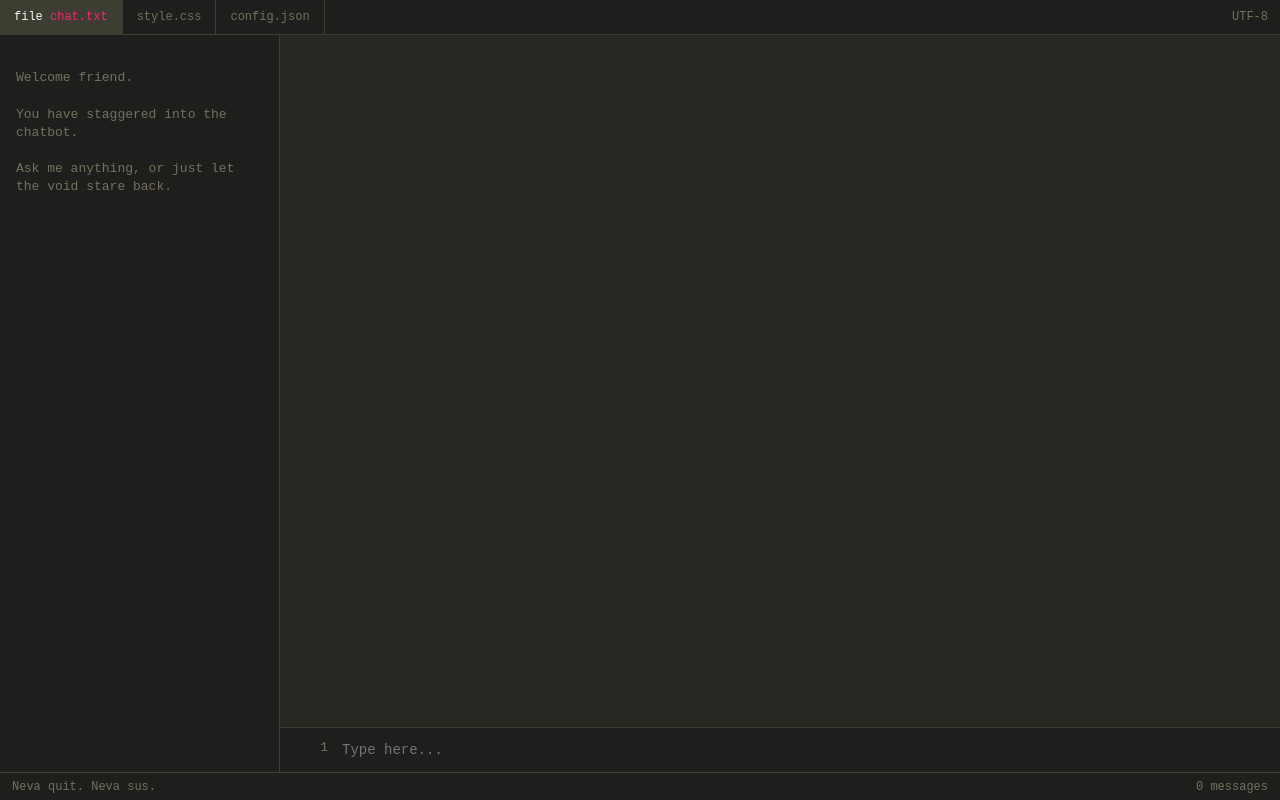
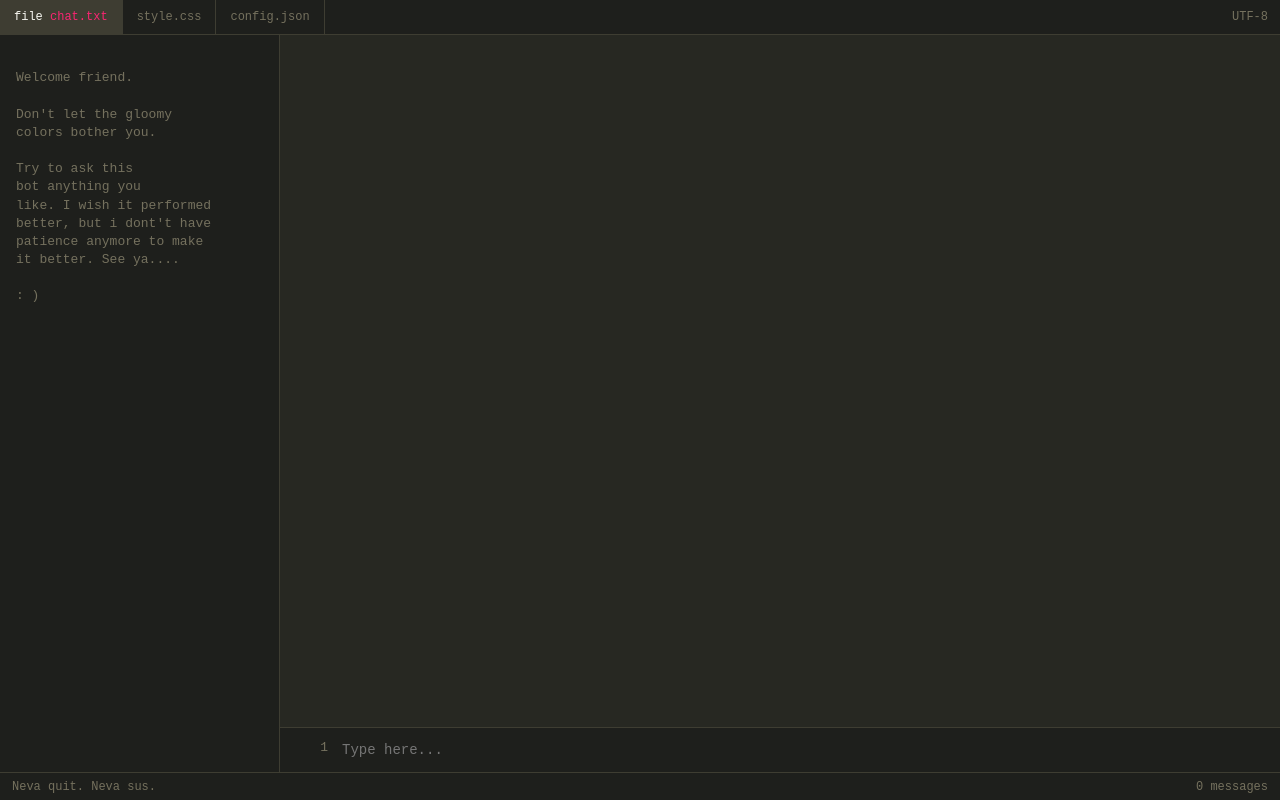
Before and after one commit to infi9itea/Probaho, a plain HTML site: page index.html in a window 1280 px wide. Drawn offline with nearby package versions, Linux system fonts and the light colour scheme; a web font is replaced by a local one.

Commit message:
Revise chatbot welcome message
Updated chatbot message to improve user engagement.

```diff
--- a/index.html
+++ b/index.html
@@ -27,9 +27,17 @@
     <p>
 Welcome friend.
 
-You have staggered into the chatbot.
+Don't let the gloomy
+colors bother you.
 
-Ask me anything, or just let the void stare back.
+Try to ask this
+bot anything you
+like. I wish it performed
+better, but i dont't have
+patience anymore to make
+it better. See ya....
+
+: )
     </p>
   </aside>
 
```
